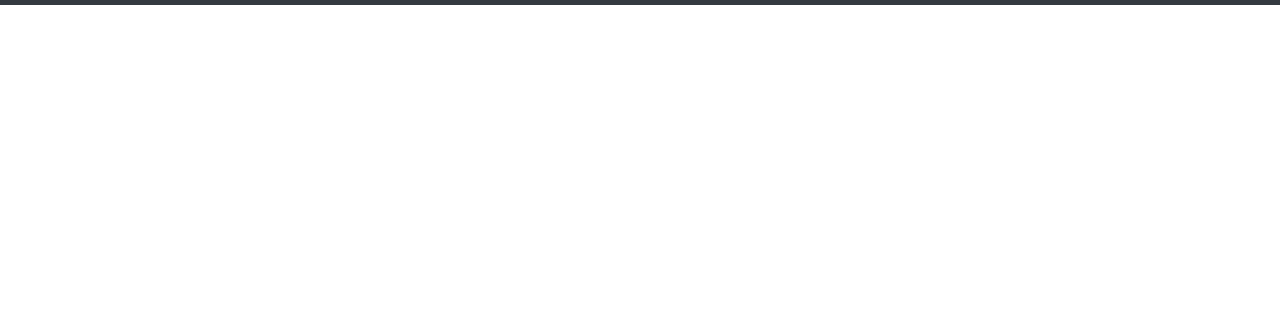
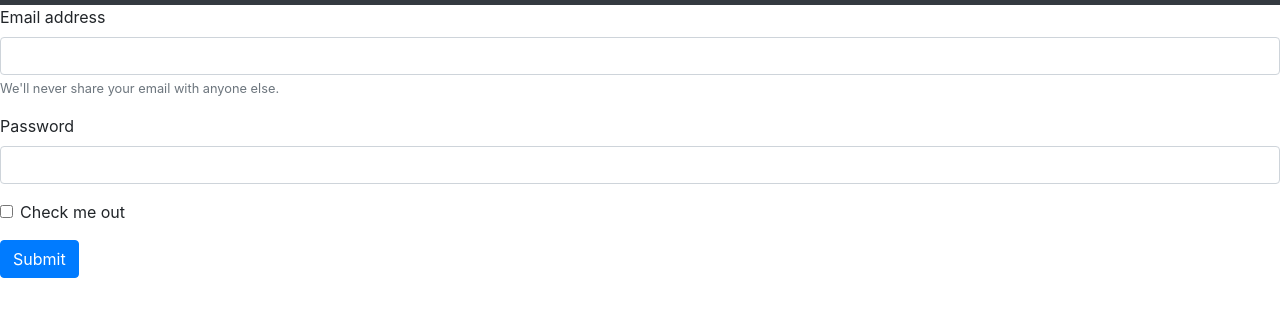
Before and after one commit to caz93/caz93.github.io, a plain HTML site: page contact.html in a window 1280 px wide. Shown: the part 77-394 px from the top of the page. Drawn offline with nearby package versions, Linux system fonts and the light colour scheme.

Commit message:
added form element to Contact page

```diff
--- a/assets/style.css
+++ b/assets/style.css
@@ -6,4 +6,5 @@ body {
 
 .container {
 	margin-top: 20px;
+	padding: 10px;
 }
--- a/contact.html
+++ b/contact.html
@@ -48,5 +48,22 @@
             </div>
         </nav>
 
+        <form>
+            <div class="form-group">
+                <label for="exampleInputEmail1">Email address</label>
+                <input type="email" class="form-control" id="exampleInputEmail1" aria-describedby="emailHelp">
+                <small id="emailHelp" class="form-text text-muted">We'll never share your email with anyone else.</small>
+            </div>
+            <div class="form-group">
+                <label for="exampleInputPassword1">Password</label>
+                <input type="password" class="form-control" id="exampleInputPassword1">
+            </div>
+            <div class="form-group form-check">
+                <input type="checkbox" class="form-check-input" id="exampleCheck1">
+                <label class="form-check-label" for="exampleCheck1">Check me out</label>
+            </div>
+            <button type="submit" class="btn btn-primary">Submit</button>
+        </form>
+
     </body>
 </html>
```
